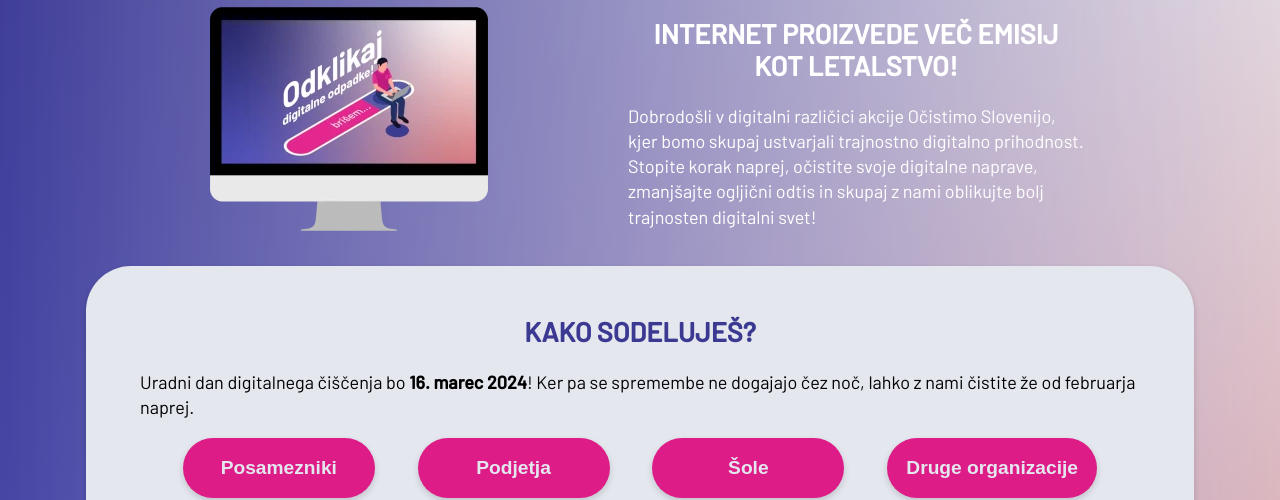
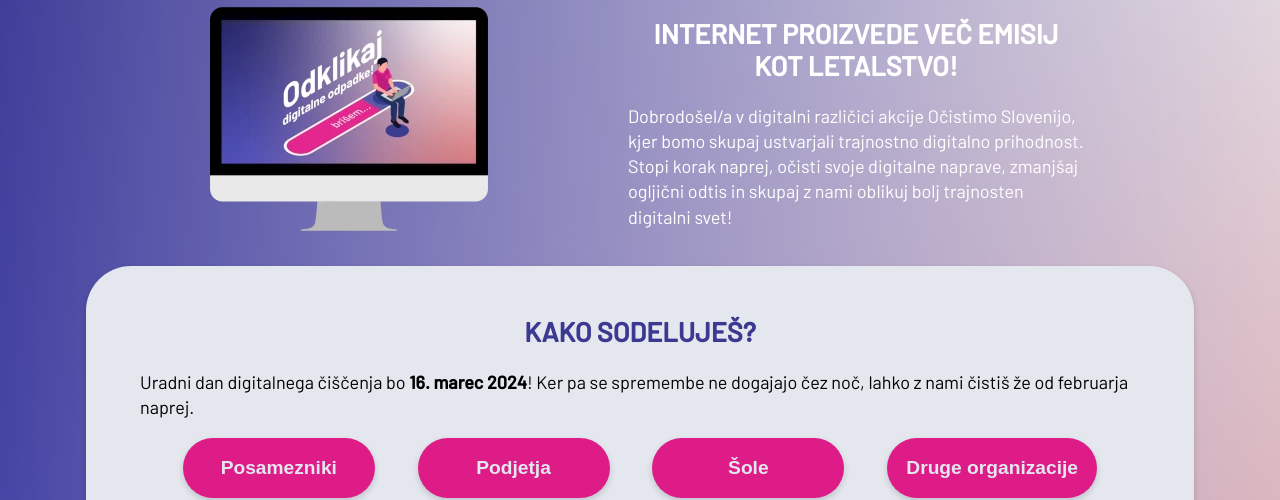
Before and after one commit to ewba/dcd-si, a Jekyll site: the page built from index.md, in a window 1280 px wide. Shown: the part 275-775 px from the top of the page. Built offline with Jekyll 4.4.1, drawn with Linux system fonts in a browser that asks for light colours.

Commit message:
Update index.md

```diff
--- a/index.md
+++ b/index.md
@@ -10,7 +10,7 @@ co2: x
 	<div style="baorder: 1px solid green; max-width: 40%; color:white">
 		<h2 style="color:white">Internet proizvede več emisij kot letalstvo!</h2>
 		<p>
-			Dobrodošli v digitalni različici akcije Očistimo Slovenijo, kjer bomo skupaj ustvarjali trajnostno digitalno prihodnost. Stopite korak naprej, očistite svoje digitalne naprave, zmanjšajte ogljični odtis in skupaj z nami oblikujte bolj trajnosten digitalni svet!
+			Dobrodošel/a v digitalni različici akcije Očistimo Slovenijo, kjer bomo skupaj ustvarjali trajnostno digitalno prihodnost. Stopi korak naprej, očisti svoje digitalne naprave, zmanjšaj ogljični odtis in skupaj z nami oblikuj bolj trajnosten digitalni svet!
 		</p>
 	</div>
 </div>
@@ -18,7 +18,7 @@ co2: x
 <div class="block" markdown="1">
 ## Kako sodeluješ?
 
-Uradni dan digitalnega čiščenja bo <strong>16. marec 2024</strong>! Ker pa se spremembe ne dogajajo čez noč, lahko z nami čistite že od februarja naprej.
+Uradni dan digitalnega čiščenja bo <strong>16. marec 2024</strong>! Ker pa se spremembe ne dogajajo čez noč, lahko z nami čistiš že od februarja naprej.
 
 {% include sodeluj.html %}
 
```
